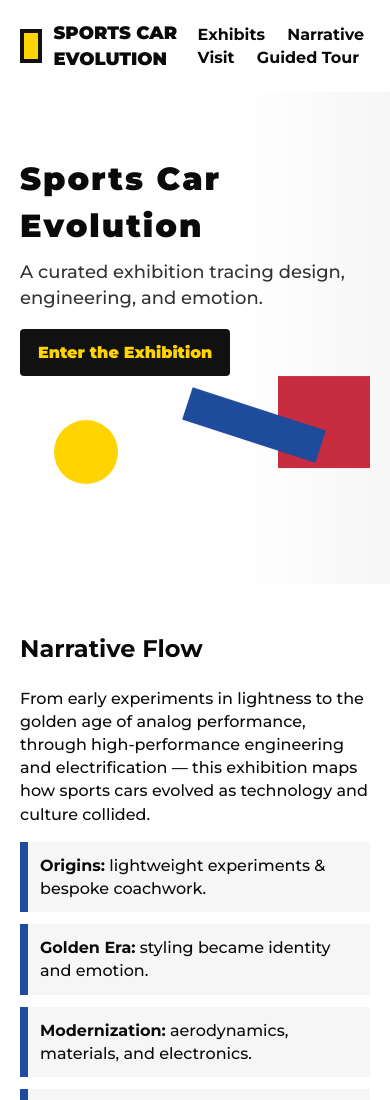
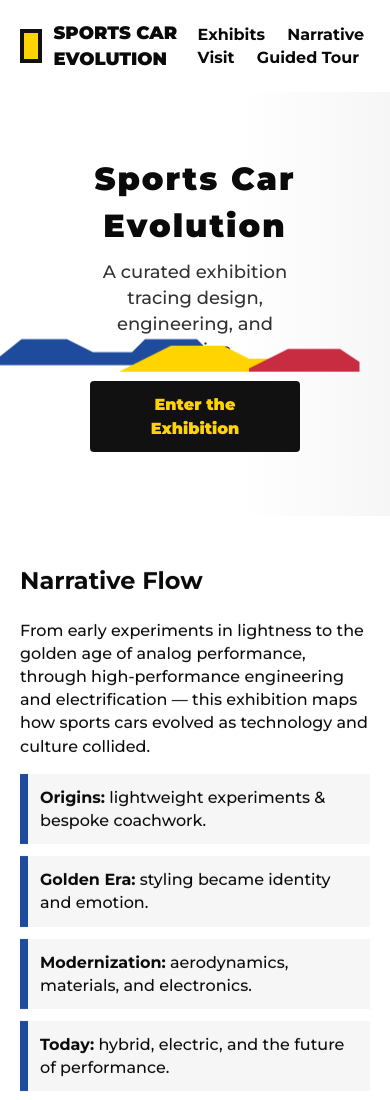
Before and after one commit to ejr49-blip/carproj, a website: page index.html in a window 390 px wide. Shown: the top 1100 px of the page. Drawn offline with Linux system fonts and the light colour scheme.

Commit message:
Add story feed, site-spec, infinite scroll and silhouette/hover animations

```diff
--- a/assets/scripts.js
+++ b/assets/scripts.js
@@ -13,9 +13,13 @@ function initScrollAnimations(){
   // mark elements for reveal
   const sections = Array.from(document.querySelectorAll('.section'));
   const cards = Array.from(document.querySelectorAll('.card'));
-  const toObserve = sections.concat(cards);
+  const toObserve = sections.concat(cards).filter(Boolean);
   toObserve.forEach(el => el.classList.add('reveal'));
 
+  // reuse global reveal observer when available so dynamically-added items can be observed
+  if(window._revealObserver){
+    toObserve.forEach(el=>window._revealObserver.observe(el));
+  } else {
     const observer = new IntersectionObserver((entries)=>{
       entries.forEach(entry=>{
         if(entry.isIntersecting){
@@ -27,6 +31,8 @@ function initScrollAnimations(){
     }, {root:null, rootMargin:'0px 0px -10% 0px', threshold: 0.12});
 
     toObserve.forEach(el=>observer.observe(el));
+    window._revealObserver = observer;
+  }
 
   // subtle parallax for hero graphic
   const hero = document.querySelector('.hero-graphic');
@@ -149,4 +155,86 @@ document.addEventListener('DOMContentLoaded', ()=>{
       fetch('exhibits.json').then(r=>r.json()).then(list=>{ if(list[idx]) openModal(list[idx]); }).catch(()=>{});
     }
   });
+  // initialize story feed (infinite scroll + spec-driven rendering)
+  initStoryLoading();
 });
+
+/* Story / infinite scroll + spec-driven rendering */
+window._storyState = window._storyState || { page:0, perPage:4, cache:[], loading:false, loop:false, sentinelObserver:null };
+
+function initStoryLoading(){
+  const loopCheckbox = document.getElementById('story-loop');
+  if(loopCheckbox){
+    loopCheckbox.addEventListener('change', (e)=>{ window._storyState.loop = !!e.target.checked; });
+  }
+  const sentinel = document.getElementById('story-sentinel');
+  if(!sentinel) return;
+  // create sentinel observer
+  const observer = new IntersectionObserver((entries)=>{
+    if(entries[0].isIntersecting){
+      loadStoryChunk();
+    }
+  }, {root:null, rootMargin:'400px'});
+  observer.observe(sentinel);
+  window._storyState.sentinelObserver = observer;
+  // load first chunk
+  loadStoryChunk();
+}
+
+async function loadStoryChunk(){
+  if(window._storyState.loading) return;
+  window._storyState.loading = true;
+  try{
+    if(!window._storyState.cache || !window._storyState.cache.length){
+      window._storyState.cache = await fetch('story.json').then(r=>r.json());
+      // optionally read spec
+      try{ window._siteSpec = await fetch('site-spec.json').then(r=>r.json()); }catch(e){ window._siteSpec = null; }
+      // derive perPage from spec if present
+      if(window._siteSpec && window._siteSpec.site && window._siteSpec.site.story && window._siteSpec.site.story.paging && window._siteSpec.site.story.paging.pageSize){
+        window._storyState.perPage = window._siteSpec.site.story.paging.pageSize;
+      }
+    }
+
+    const start = window._storyState.page * window._storyState.perPage;
+    let items = window._storyState.cache.slice(start, start + window._storyState.perPage);
+    if(items.length === 0 && window._storyState.loop){
+      window._storyState.page = 0;
+      items = window._storyState.cache.slice(0, window._storyState.perPage);
+    }
+    if(items.length) appendStoryItems(items);
+    window._storyState.page += 1;
+    // if we've exhausted items and not looping, disconnect sentinel observer
+    if(window._storyState.page * window._storyState.perPage >= window._storyState.cache.length && !window._storyState.loop){
+      if(window._storyState.sentinelObserver) window._storyState.sentinelObserver.disconnect();
+    }
+  }catch(e){
+    console.error('Failed to load story chunk', e);
+  }finally{
+    window._storyState.loading = false;
+  }
+}
+
+function appendStoryItems(items){
+  const feed = document.getElementById('story-feed');
+  if(!feed) return;
+  items.forEach(it=>{
+    const article = document.createElement('article');
+    article.className = 'story-item card reveal';
+    const imgSrc = it.image || '';
+    article.innerHTML = `
+      <figure>
+        <img src="${imgSrc}" alt="${it.title}">
+      </figure>
+      <div class="content">
+        <h3>${it.title}</h3>
+        <div class="summary">${it.summary}</div>
+        <div class="body">${it.body}</div>
+        <div class="meta">By ${it.author || 'Unknown'}</div>
+      </div>
+    `;
+    feed.appendChild(article);
+    // make sure reveal observer observes the new element
+    try{ if(window._revealObserver) window._revealObserver.observe(article); }
+    catch(e){}
+  });
+}
--- a/assets/styles.css
+++ b/assets/styles.css
@@ -19,16 +19,36 @@ html,body{height:100%;margin:0;background:var(--bg);color:var(--text);font-size:
 .logo-square{width:34px;height:34px;background:var(--accent-yellow);display:inline-block;border:4px solid var(--accent-black)}
 .main-nav a{margin-left:18px;color:var(--text);text-decoration:none;font-weight:600}
 .main-nav a:hover,.main-nav a:focus{color:var(--accent-blue);outline:none}
-.hero{display:flex;align-items:center;justify-content:space-between;gap:24px;padding:64px 20px;background:linear-gradient(90deg, #fff 62%, var(--muted));}
-.hero-inner{max-width:680px}
+.hero{display:flex;align-items:center;justify-content:center;gap:24px;padding:64px 20px;background:linear-gradient(90deg, #fff 62%, var(--muted));position:relative}
+.hero-inner{max-width:680px;text-align:center;width:60%;margin:0 auto}
 .hero h1{font-size:48px;margin:0 0 10px 0;letter-spacing:2px;font-weight:900}
 .lead{font-size:18px;color:#333;margin:0}
 .cta{display:inline-block;margin-top:18px;padding:12px 18px;background:var(--accent-black);color:var(--accent-yellow);text-decoration:none;font-weight:800;border-radius:4px}
-.hero-graphic{width:320px;height:200px;position:relative}
-.geom{position:absolute}
-.geom-1{width:92px;height:92px;background:var(--accent-red);top:0;right:0}
-.geom-2{width:64px;height:64px;border-radius:50%;background:var(--accent-yellow);bottom:12px;left:34px}
-.geom-3{width:140px;height:34px;background:var(--accent-blue);transform:rotate(18deg);bottom:54px;right:46px}
+.hero-graphic{position:absolute;right:24px;top:50%;transform:translateY(-50%);width:320px;height:200px;pointer-events:none}
+.car-silhouettes{width:100%;height:100%;display:block}
+.car-silhouettes .sil1{fill:var(--accent-blue)}
+.car-silhouettes .sil2{fill:var(--accent-yellow)}
+.car-silhouettes .sil3{fill:var(--accent-red)}
+
+/* silhouette animations */
+.hero-graphic:hover .car-silhouettes .sil1{transform:translateX(-6px) scale(1.02);opacity:0.98}
+.hero-graphic:hover .car-silhouettes .sil2{transform:translateX(-2px) translateY(4px) scale(1.01);opacity:0.98}
+.hero-graphic:hover .car-silhouettes .sil3{transform:translateX(8px) translateY(-6px) scale(1.03);opacity:0.98}
+.car-silhouettes path{transition:transform .45s cubic-bezier(.2,.9,.2,1),opacity .45s ease;transform-origin:center}
+
+/* Story/feed layout */
+.story-grid{display:flex;flex-direction:column;gap:22px;margin-top:20px}
+.story-item{display:grid;grid-template-columns:320px 1fr;gap:20px;padding:18px;background:#fff;border-radius:8px;box-shadow:0 6px 20px rgba(10,10,10,0.04);align-items:start}
+.story-item img{width:100%;height:200px;object-fit:cover;border-radius:6px}
+.story-item h3{margin:0 0 8px 0}
+.story-item .summary{color:#444;margin-bottom:10px}
+.story-item .body{color:#333}
+.story-controls{margin:12px 0}
+
+@media (max-width:900px){
+  .story-item{grid-template-columns:1fr;}
+  .story-item img{height:220px}
+}
 .section{max-width:var(--max-width);margin:48px auto;padding:0 20px}
 .narrative ul{display:flex;flex-wrap:wrap;gap:12px;padding:0;margin:12px 0 0 0;list-style:none}
 .narrative li{background:var(--muted);padding:12px;border-left:8px solid var(--accent-blue);flex:1;min-width:220px}
--- a/index.html
+++ b/index.html
@@ -26,10 +26,14 @@
         <a class="cta" href="#exhibits">Enter the Exhibition</a>
       </div>
       <div class="hero-graphic" aria-hidden="true">
-        <div class="geom geom-1"></div>
-        <div class="geom geom-2"></div>
-        <div class="geom geom-3"></div>
-      </div>
+          <svg class="car-silhouettes" viewBox="0 0 600 160" preserveAspectRatio="xMidYMid meet" aria-hidden="true" focusable="false">
+            <g transform="translate(0,0)">
+              <path class="sil1" d="M20 110 L70 70 L140 70 L180 90 L240 90 L260 70 L340 70 L380 110 L20 110 Z"></path>
+              <path class="sil2" d="M220 120 L300 80 L380 80 L420 100 L480 100 L440 120 L220 120 Z"></path>
+              <path class="sil3" d="M420 115 L480 85 L560 85 L590 105 L590 120 L420 120 Z"></path>
+            </g>
+          </svg>
+        </div>
     </section>
 
     <section id="narrative" class="section narrative">
@@ -58,6 +62,16 @@
       </div>
     </section>
 
+    <section id="story" class="section story">
+      <h2>Deep Dives & Stories</h2>
+      <p class="lead">A continuously-loading stream of essays, technical notes, and cultural reflections. Scroll to load more.</p>
+      <div class="story-controls">
+        <label><input id="story-loop" type="checkbox"> Endless loop</label>
+      </div>
+      <div id="story-feed" class="story-grid"></div>
+      <div id="story-sentinel" style="height:60px"></div>
+    </section>
+
     <section id="visit" class="section visit">
       <h2>Visitor Experience</h2>
       <p>Paths: thematic (design, engineering, cultural) or chronological. Each artifact includes provenance, technical specs, and curator notes to invite deeper engagement.</p>
--- /dev/null
+++ b/story.json
@@ -0,0 +1,134 @@
+[
+  {
+    "id":"story-01",
+    "title":"Lightweight Beginnings",
+    "summary":"How early builders prioritized lightness and craft over raw power.",
+    "body":"Early sports cars were exercises in minimalism: lightweight chassis, hand-formed coachwork, and compact powertrains. These choices led to design languages where proportion, balance, and driver engagement mattered more than peak speed. This deep dive explains how builders calibrated weight, gear ratios, and suspension geometry to create agility on narrow roads.",
+    "image":"assets/images/origins.jpg",
+    "author":"Curator",
+    "license":"CC BY-SA 4.0",
+    "tags":["origins","design","engineering"],
+    "relatedExhibit":"origins"
+  },
+  {
+    "id":"story-02",
+    "title":"Proportion & Emotion",
+    "summary":"Why the Golden Era changed how we feel about cars.",
+    "body":"Proportion became a language: hood length, cabin tuck, and wheel-to-body ratio created an immediate emotional read. We'll look at how proportion, color, and material choices combine to communicate speed, luxury, or fragility.",
+    "image":"assets/images/golden.jpg",
+    "author":"Curator",
+    "license":"CC BY-SA 4.0",
+    "tags":["golden","design","emotion"],
+    "relatedExhibit":"golden"
+  },
+  {
+    "id":"story-03",
+    "title":"The Supercar Spectacle",
+    "summary":"From function to icon — supercars as cultural statements.",
+    "body":"Supercars blended extreme aerodynamics, dramatic proportions, and materials innovation. This essay traces how spectacle and engineering co-evolved, with a focus on composite panels, downforce design, and the role of racing homologation.",
+    "image":"assets/images/supercar.jpg",
+    "author":"Curator",
+    "license":"CC BY-SA 4.0",
+    "tags":["supercar","materials","aero"],
+    "relatedExhibit":"supercar"
+  },
+  {
+    "id":"story-04",
+    "title":"Electronics: Invisible Performance",
+    "summary":"How software and sensors changed driver interfaces.",
+    "body":"Electronics introduced precision and safety but also new design constraints. Explore traction control evolution, ECU mapping, telemetry and how software tuning changed the meaning of 'driver skill'.",
+    "image":"assets/images/modern.jpg",
+    "author":"Curator",
+    "license":"CC BY-SA 4.0",
+    "tags":["modern","electronics","systems"],
+    "relatedExhibit":"modern"
+  },
+  {
+    "id":"story-05",
+    "title":"Packaging the Electric Future",
+    "summary":"Battery placement, thermal systems and the new rules of layout.",
+    "body":"Battery architecture forces new structural strategies. This article explains cooling, safety barriers, and how weight distribution is rethought to preserve handling while maximizing range.",
+    "image":"assets/images/electrification.jpg",
+    "author":"Curator",
+    "license":"CC BY-SA 4.0",
+    "tags":["electrification","packaging","thermal"],
+    "relatedExhibit":"electrification"
+  },
+  {
+    "id":"story-06",
+    "title":"New Makers, New Values",
+    "summary":"How startups and software-first companies are reshaping the sports car.",
+    "body":"New entrants prioritize software, user experience, and vertical integration. This piece compares heritage marques with modern disruptors on engineering approach and cultural posture.",
+    "image":"assets/images/future.jpg",
+    "author":"Curator",
+    "license":"CC BY-SA 4.0",
+    "tags":["future","culture","software"],
+    "relatedExhibit":"future"
+  },
+  {
+    "id":"story-07",
+    "title":"Chassis Tuning Deep Dive",
+    "summary":"Shock valving, anti-roll balance and the art of handling.",
+    "body":"A technical walkthrough of suspension tuning principles, including valving choices, bushings, roll centers and how engineers tune for understeer vs oversteer.",
+    "image":"assets/images/modern.jpg",
+    "author":"Technical Editor",
+    "license":"CC BY-SA 4.0",
+    "tags":["engineering","suspension"],
+    "relatedExhibit":"modern"
+  },
+  {
+    "id":"story-08",
+    "title":"Design Language: Surface & Detail",
+    "summary":"The small details that make a car feel complete.",
+    "body":"Examine the design decisions at the surface level: character lines, sheet metal transitions, lighting signatures and how these scale across model families.",
+    "image":"assets/images/golden.jpg",
+    "author":"Design Lead",
+    "license":"CC BY-SA 4.0",
+    "tags":["design","detail"],
+    "relatedExhibit":"golden"
+  },
+  {
+    "id":"story-09",
+    "title":"The Sound of Speed",
+    "summary":"Why exhaust notes and mechanical sounds matter.",
+    "body":"An acoustic look at intake and exhaust tuning, resonance chambers, and how manufacturers preserve or synthesize sound as emissions regulations tighten.",
+    "image":"assets/images/supercar.jpg",
+    "author":"Acoustics Researcher",
+    "license":"CC BY-SA 4.0",
+    "tags":["sound","experience"],
+    "relatedExhibit":"supercar"
+  },
+  {
+    "id":"story-10",
+    "title":"Manufacturing & Sustainability",
+    "summary":"Materials choice, lifecycle thinking, and the modern supply chain.",
+    "body":"A review of material impacts and how manufacturers are designing for recyclability, lower embodied carbon, and circularity while retaining performance.",
+    "image":"assets/images/electrification.jpg",
+    "author":"Sustainability Officer",
+    "license":"CC BY-SA 4.0",
+    "tags":["sustainability","manufacturing"],
+    "relatedExhibit":"electrification"
+  },
+  {
+    "id":"story-11",
+    "title":"Heritage vs Innovation",
+    "summary":"How brands balance legacy with forward motion.",
+    "body":"Case studies on how legacy carmakers introduce modern tech while preserving brand DNA — a careful balancing act of aesthetics and engineering compromises.",
+    "image":"assets/images/origins.jpg",
+    "author":"Curator",
+    "license":"CC BY-SA 4.0",
+    "tags":["culture","brands"],
+    "relatedExhibit":"golden"
+  },
+  {
+    "id":"story-12",
+    "title":"The Driver-Centered Interface",
+    "summary":"HMI considerations: feedback, latency and trust.",
+    "body":"Human-machine interfaces have redefined how drivers interact with performance systems. This article outlines latency budgets, feedback design and how trust is earned back from automation features.",
+    "image":"assets/images/modern.jpg",
+    "author":"UX Researcher",
+    "license":"CC BY-SA 4.0",
+    "tags":["UX","systems"],
+    "relatedExhibit":"modern"
+  }
+]
```
Also changed, not shown: site-spec.json (added, +19 -0 lines). Lines whose indentation alone changed are shown as unchanged.
